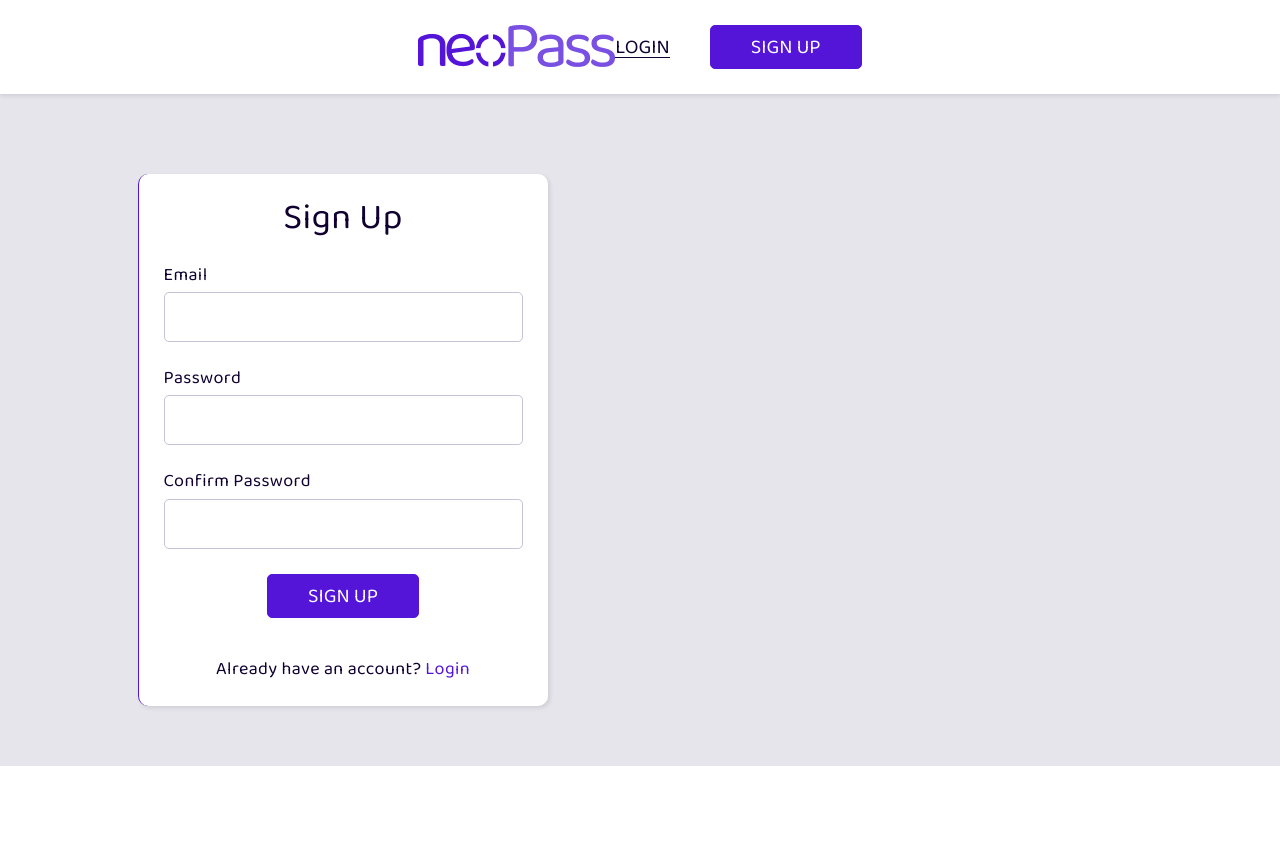
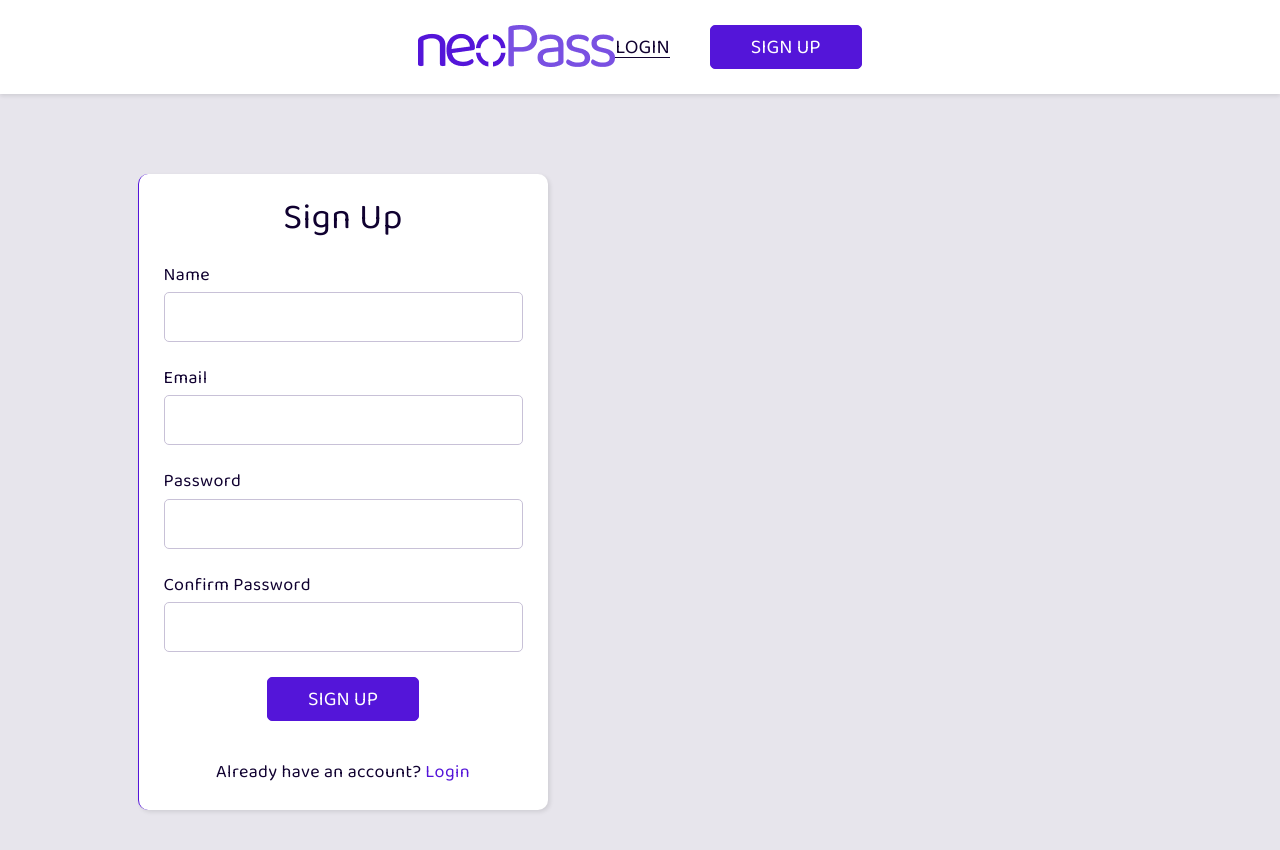
Before and after one commit to andremendonca03/neoPass, a Next.js app: page /signup in a window 1280 px wide. Shown: the top 850 px of the page. Before the commit the page ends 800 px from the top, so only its background shows below. Built offline with nearby package versions, Linux system fonts and the light colour scheme; no server answers.

Commit message:
SignUp Form Validation

```diff
--- a/GlobalContext.jsx
+++ b/GlobalContext.jsx
@@ -1,31 +1,55 @@
 import React, { useState } from "react";
 import { db, auth } from "@/firebase-config";
-import { createUserWithEmailAndPassword, signInWithEmailAndPassword, onAuthStateChanged, signOut } from "firebase/auth";
+import { collection, doc, getDocs, getDoc, addDoc, updateDoc, deleteDoc } from "firebase/firestore";
+import { createUserWithEmailAndPassword, signInWithEmailAndPassword, onAuthStateChanged, signOut, fetchSignInMethodsForEmail } from "firebase/auth";
 import { useRouter } from "next/router";
 
 export const GlobalContext = React.createContext();
 
 export const GlobalStorage = ({ children }) => {
+  const [formName, setFormName] = useState("");
   const [formEmail, setFormEmail] = useState("");
   const [formPassword, setFormPassword] = useState("");
   const [formConfirm, setFormConfirm] = useState("");
+  const [formValidity, setFormValidity] = useState({
+    name: null,
+    email: null,
+    password: null,
+    confirmpassword: null,
+  });
+
+  const usersCollection = collection(db, "users");
 
   return (
     <GlobalContext.Provider
       value={{
         db,
         auth,
+        collection,
+        doc,
+        getDocs,
+        getDoc,
+        addDoc,
+        updateDoc,
+        deleteDoc,
         createUserWithEmailAndPassword,
         signInWithEmailAndPassword,
         onAuthStateChanged,
         signOut,
+        fetchSignInMethodsForEmail,
         useRouter,
+        //--> Custom <--//
+        formName,
+        setFormName,
         formEmail,
         setFormEmail,
         formPassword,
         setFormPassword,
         formConfirm,
         setFormConfirm,
+        formValidity,
+        setFormValidity,
+        usersCollection,
 
       }}
     >
--- a/components/FormField.jsx
+++ b/components/FormField.jsx
@@ -1,17 +1,83 @@
 import React from 'react';
 import styles from "@/styles/SignUp.module.scss";
+import { GlobalContext } from '@/GlobalContext';
 
 const FormField = ({label, type, state, setState}) => {
+  const global = React.useContext(GlobalContext)
 
-  function handleChange(e) {
+  const formattedLabel = label.toLowerCase().replace(" ", "");
+
+  React.useEffect(() => {
+    const confirmField = document.querySelector("[data-error='confirmpassword']");
+
+    if (global.formConfirm.length >= 6) {
+      if (global.formPassword !== global.formConfirm) {
+        confirmField.innerHTML = `Passwords are different`;
+        confirmField.removeAttribute("hidden");
+        global.setFormValidity(prev => ({...prev, [`confirmpassword`]: false}));
+
+      } else {
+        confirmField.setAttribute("hidden", "");
+        global.setFormValidity(prev => ({...prev, [`confirmpassword`]: true}));
+      }
+    }
+  }, [global.formPassword, global.formConfirm]);
+
+
+  function handleChangeAndValidate(e) {
+    const field = e.target.name;
+    const error = e.target.nextElementSibling;
+
+    function isValidEmail() {
+      const regex = /^[^\s@]+@[^\s@]+\.[^\s@]+$/;
+      return regex.test(e.target.value);
+    }
+    function isValidPassword() {
+      const long = e.target.value.length >= 6;
+      return long;
+    }
+    function isSamePasswords() {
+      if (field === "password") {
+        const isSame = global.formConfirm === e.target.value;
+        return isSame;
+      } else {
+        const isSame = global.formPassword === e.target.value;
+        return isSame;
+      }
+    }
+
     setState(e.target.value);
-    console.log(state)
+    global.setFormValidity(prev => ({...prev, [`${field}`]: false}));
+
+
+
+
+    if (e.target.value === "") {
+      error.innerHTML = `Fill out the field`;
+      error.removeAttribute("hidden");
+    } else if (field === "email" && !isValidEmail()) {
+      error.innerHTML = `Enter a Valid Email Address`;
+      error.removeAttribute("hidden");
+    } else if (field === "password" && !isValidPassword()) {
+      error.innerHTML = `Password must have at least 6 characters`;
+      error.removeAttribute("hidden");
+    }/* else if (field === "password" && isValidPassword() && !isSamePasswords() && (global.formConfirm.length >= 6)) {
+      error.innerHTML = `Passwords are different`;
+      error.removeAttribute("hidden");
+    }*/ else if (field === "confirmpassword" && !isSamePasswords()) {
+      error.innerHTML = `Passwords are different`;
+      error.removeAttribute("hidden");
+    } else {
+      error.setAttribute("hidden", "");
+      global.setFormValidity(prev => ({...prev, [`${field}`]: true}));
+    }
   }
 
   return (
-    <label htmlFor={label.toLowerCase().replace(" ", "")} className={styles.formField}>
+    <label htmlFor={formattedLabel} className={styles.formField}>
       {label}
-      <input type={type} name={label.toLowerCase().replace(" ", "")} value={state} onChange={handleChange} />
+      <input type={type} name={formattedLabel} value={state} onChange={handleChangeAndValidate} />
+      <span data-error={formattedLabel} hidden></span>
     </label>
   )
 }
--- a/components/Header.jsx
+++ b/components/Header.jsx
@@ -10,7 +10,6 @@ const Header = () => {
   const pathname = global.useRouter().pathname;
   const isHome = pathname === "/";
 
-  console.log(isHome);
   return (
     <>
       <header className={styles.headerBg}>
--- a/pages/signup.jsx
+++ b/pages/signup.jsx
@@ -8,13 +8,50 @@ import FormField from '@/components/FormField';
 const SignUp = () => {
   const global = React.useContext(GlobalContext);
 
-  async function handleSignUp(e) {
+  function checkName() {
+    return !!global.formName;
+  }
+
+  async function checkEmail() {
+
+  }
+
+  function checkPassword() {
+    const isSame = global.formPassword === global.formConfirm;
+
+    return true
+
+  }
+
+  function checkFields(e) {
     e.preventDefault();
+    if (checkName() && checkEmail() && checkPassword()) {
+      handleSignUp();
+    } else {
+      window.alert("Please, fill out the form with valid information");
+    }
+  }
+
+  async function handleSignUp() {
     try {
       const {user} = await global.createUserWithEmailAndPassword(global.auth, global.formEmail, global.formPassword);
-      console.log(user);
+
+      await global.addDoc(global.usersCollection, {
+        email: global.formEmail,
+        password: global.formPassword,
+        name: global.formName,
+
+      });
+
     } catch(err) {
-      console.error(err);
+      console.log(err.message);
+      if (err.message.includes("auth/invalid-email")) {
+        const error = document.querySelector(`[data-error="email"]`);
+        error.innerHTML = "Enter a valid email address";
+        error.style.display = "block";
+      } else {
+        window.alert(err.message);
+      }
     }
   }
 
@@ -22,17 +59,19 @@ const SignUp = () => {
     <>
       <section className={styles.signUpBg}>
         <div className={styles.signUp}>
-          <form className={styles.signUpForm}>
+          <form className={styles.signUpForm} onSubmit={checkFields}>
             <h1 className={styles.formTitle}>
               Sign Up
             </h1>
+            <FormField label="Name" type="text" state={global.formName} setState={global.setFormName} />
+
             <FormField label="Email" type="email" state={global.formEmail} setState={global.setFormEmail} />
 
             <FormField label="Password" type="text" state={global.formPassword} setState={global.setFormPassword} />
 
             <FormField label="Confirm Password" type="text" state={global.formConfirm} setState={global.setFormConfirm} />
 
-            <button onClick={handleSignUp} className={styles.formBtn}>Sign Up</button>
+            <button onClick={checkFields} className={styles.formBtn}>Sign Up</button>
 
             <strong className={styles.formAlt}>Already have an account? <Link href="/login">Login</Link></strong>
           </form>
--- a/styles/SignUp.module.scss
+++ b/styles/SignUp.module.scss
@@ -21,6 +21,7 @@
       .formField {
         display: block;
         margin-bottom: 25px;
+        position: relative;
         @include font(text);
         input {
           width: 100%;
@@ -32,6 +33,9 @@
             box-shadow: 0px 0px 2px 1px $color-m0;
           }
         }
+      }
+      [data-error] {
+        color: $color-off;
       }
       .formBtn {
         @include button();
```
